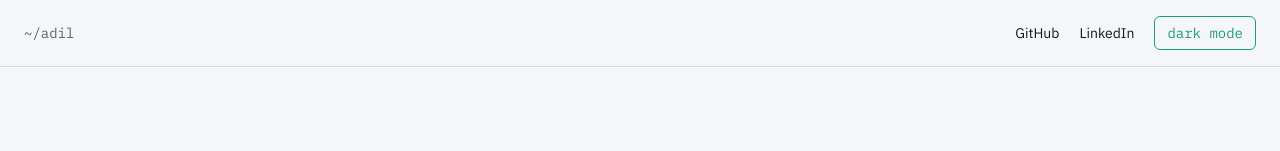
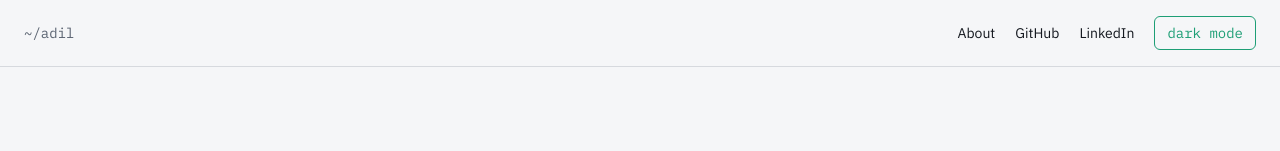
Before and after one commit to adil2133-git/portfolio-website, a Next.js app: page / in a window 1280 px wide. Shown: the top 151 px of the page. Built offline with nearby package versions, Linux system fonts and the light colour scheme.

Commit message:
header updated with about page

```diff
--- a/components/Header.tsx
+++ b/components/Header.tsx
@@ -1,3 +1,4 @@
+import Link from "next/link";
 import ThemeToggle from "@/components/ThemeToggle";
 
 export default function Header() {
@@ -6,6 +7,9 @@ export default function Header() {
       <span className="font-mono text-sm text-muted">~/adil</span>
 
       <nav className="flex items-center gap-5">
+        <Link href="/about" className="text-sm hover:text-accent transition-colors">
+          About
+        </Link>
         <a
           href="https://github.com/adil2133-git"
           target="_blank"
```
